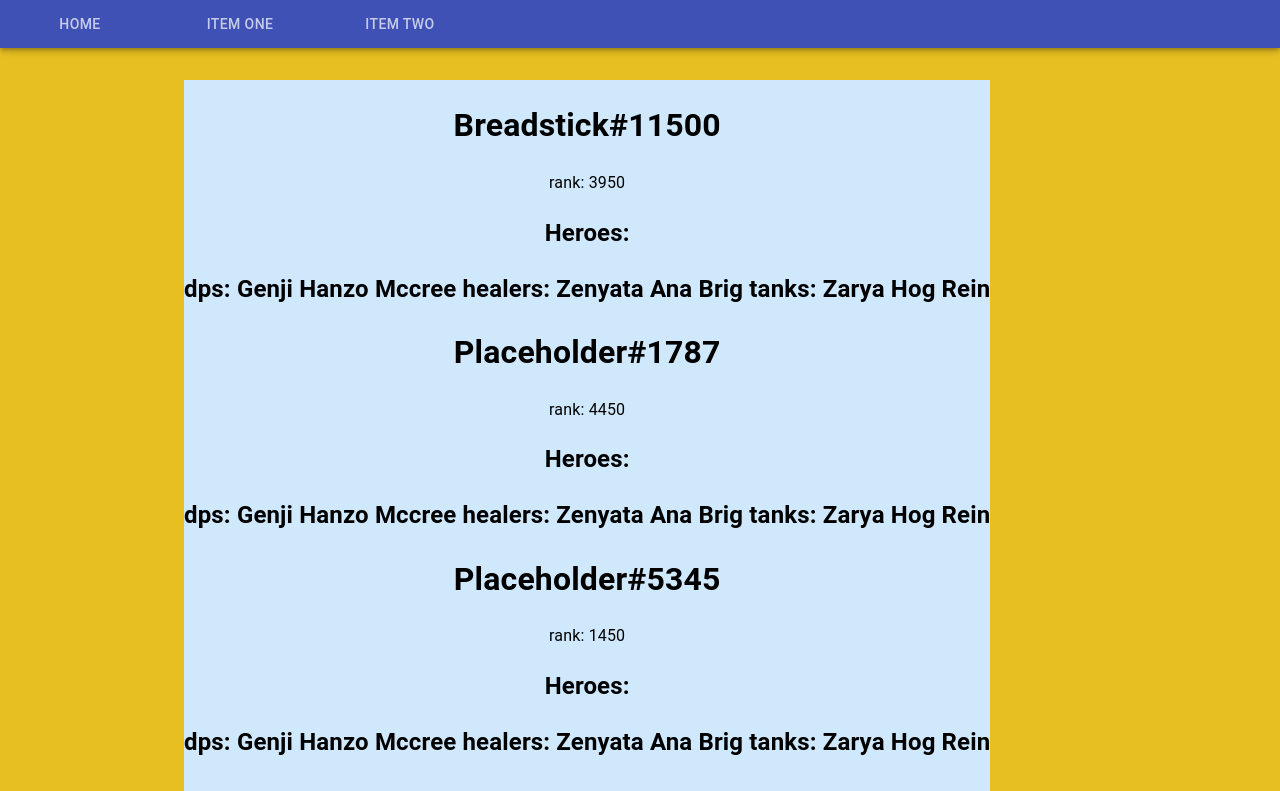
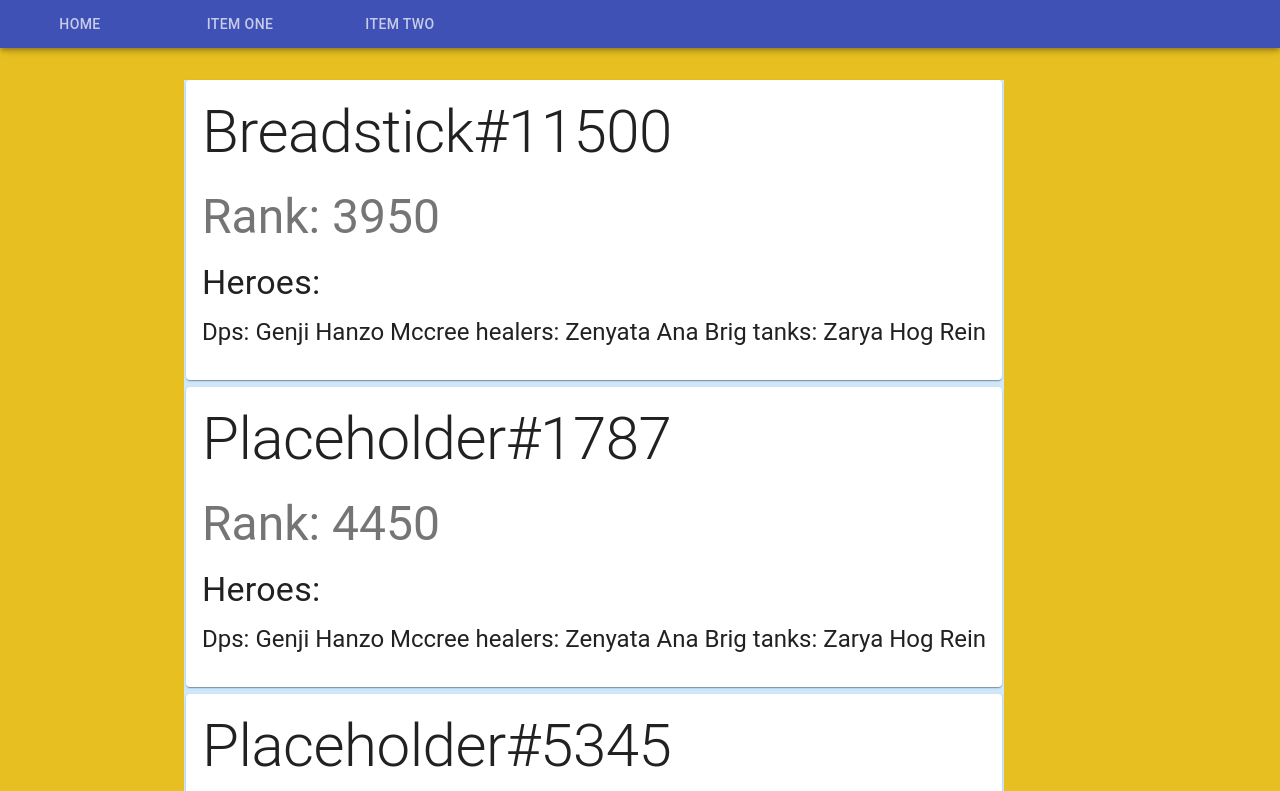
Before and after one commit to AgamChopra/Statwatch, a React (Create React App) app in the folder app/: page / in a window 1280 px wide. Shown: the top 791 px of the page. Built offline with nearby package versions, Linux system fonts and the light colour scheme.

Commit message:
refactor: added cards

```diff
--- a/app/src/components/StatItem.tsx
+++ b/app/src/components/StatItem.tsx
@@ -1,6 +1,8 @@
 import React, { Component } from 'react';
 import Stat from '../models/Stat';
-
+import Card from '@material-ui/core/Card';
+import CardContent from '@material-ui/core/CardContent';
+import Typography from '@material-ui/core/Typography';
 interface StatItemProps {
   stat: Stat;
 }
@@ -10,14 +12,22 @@
     const { stat } = this.props;
     return (
       <div>
-        <h1>
-          { stat.Btag }
-        </h1>
-        rank: { stat.rank }
-        <h2>
-          Heroes:
-        </h2>
-        <h2>dps: { stat.dps } healers: { stat.heal } tanks: { stat.tank }</h2>
+        <Card style={{ margin: '0 2px', pos: 'marginBottom: 12', display: 'inline-block' }}>
+          <CardContent>
+            <Typography style={{ right: '0 px' }} variant="h2" color="textPrimary" gutterBottom align="left">
+              {stat.Btag}
+            </Typography>
+            <Typography variant="h3" color="textSecondary" gutterBottom align="left">
+              Rank: {stat.rank}
+            </Typography>
+            <Typography variant="h4" gutterBottom align="left">
+              Heroes:
+            </Typography>
+            <Typography variant="h5" gutterBottom align="left">
+              Dps: {stat.dps} healers: {stat.heal} tanks: {stat.tank}
+            </Typography>
+          </CardContent>
+        </Card>
       </div>
     );
   }
```
